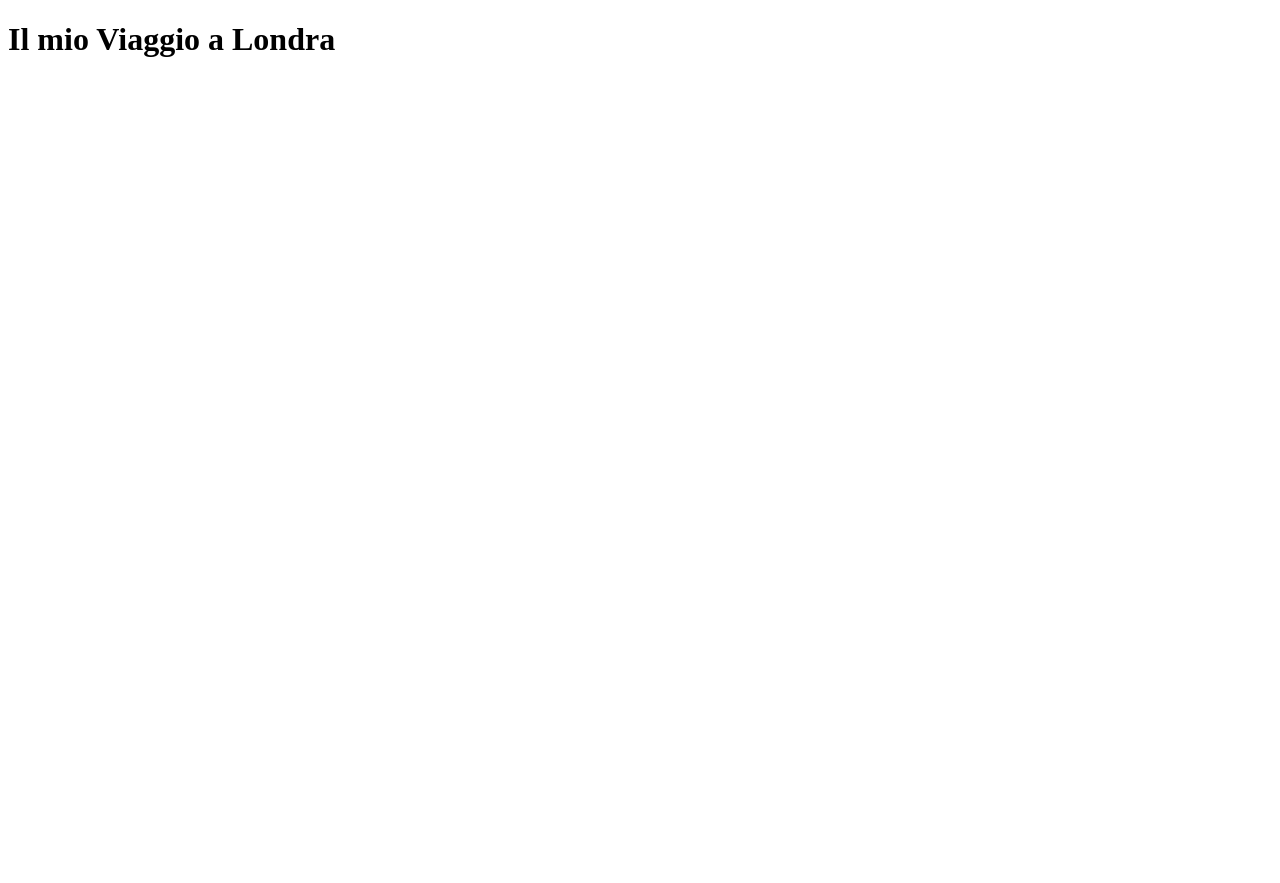
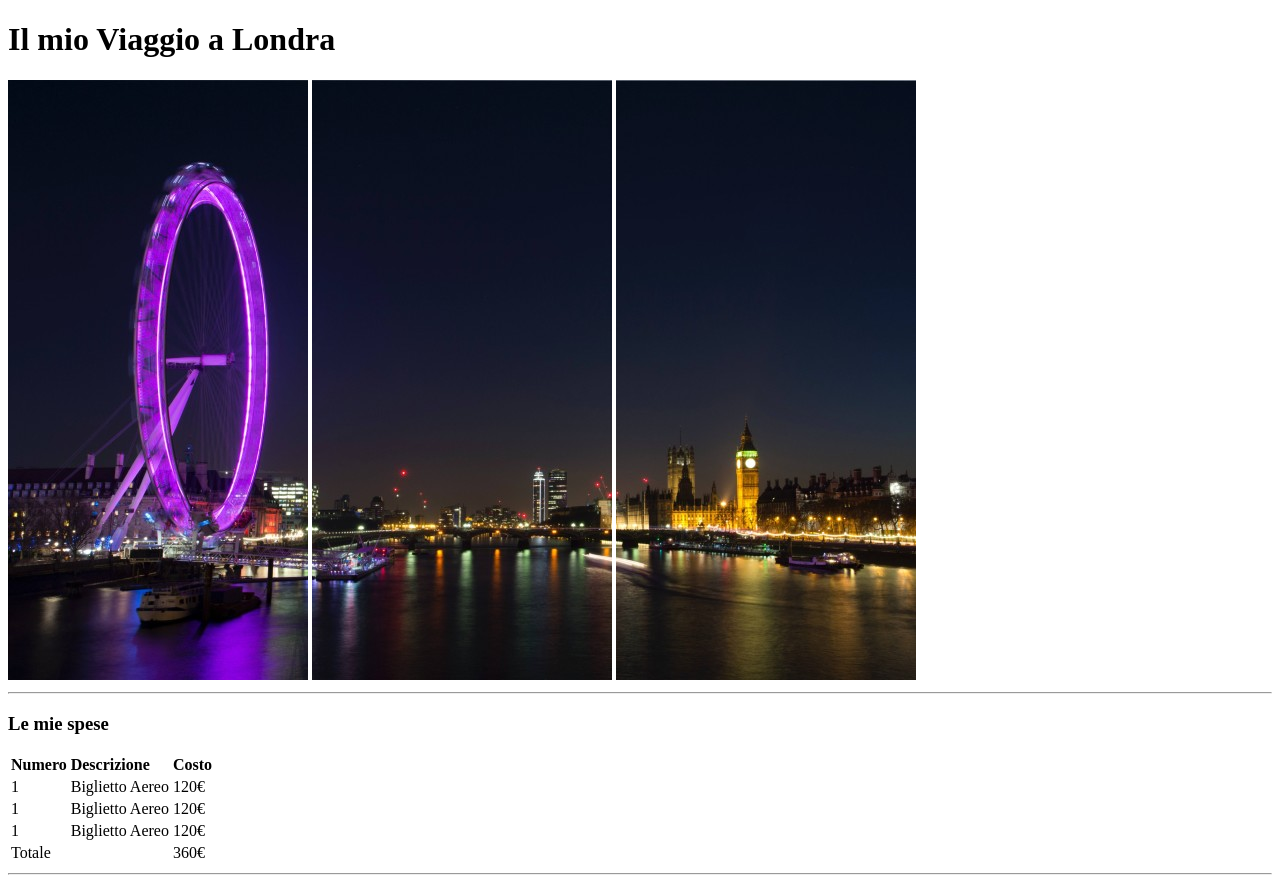
Before and after one commit to Deni0012/html-london-trip, a plain HTML site: page index.html in a window 1280 px wide. Before the commit the page ends 800 px from the top, so only its background shows below. Drawn offline with Linux system fonts and the light colour scheme.

Commit message:
inizio cose da fare

```diff
--- a/index.html
+++ b/index.html
@@ -6,7 +6,54 @@
     <title>London Trip</title>
 </head>
 <body>
-    <h1>Il mio Viaggio a Londra</h1>
+    <header>
+        <!--Inizio Intestazione-->
+       <h1>Il mio Viaggio a Londra</h1>
+       <img src="img/pexels-bill-emrich-230794-0.jpg" alt="immagine ruota">
+       <img src="img/pexels-bill-emrich-230794-1.jpg" alt="immagine ruota">
+       <img src="img/pexels-bill-emrich-230794-2.jpg" alt="immagine ruota">
+       <hr>
+        <!--Fine Intestazione-->
+    </header>
+    <main>
+        <!--Inizio lista spese-->
+       <h3>Le mie spese</h3>
+      <table>
+        <tr>
+            <td><strong>Numero</strong></td>
+            <td><strong>Descrizione</strong></td>
+            <td><strong>Costo</strong></td>
+        </tr>
+        <tr>
+            <td>1</td>
+            <td>Biglietto Aereo</td>
+            <td>120&euro;</td>
+        </tr>
+        <tr>
+            <td>1</td>
+            <td>Biglietto Aereo</td>
+            <td>120&euro;</td>
+        </tr>
+        <tr>
+            <td>1</td>
+            <td>Biglietto Aereo</td>
+            <td>120&euro;</td>
+        </tr>
+        <tr>
+            <td>Totale</td>
+            <td></td>
+            <td>360&euro;</td>
+        </tr>
+
+      </table>
+      <hr>
+      <!--Fine lista spese-->
+
+
+    </main>
+    <footer>
+
+    </footer>
 
 
 </body>
```
Also changed, not shown: img/pexels-bill-emrich-230794-0.jpg (added), img/pexels-bill-emrich-230794-1.jpg (added), img/pexels-bill-emrich-230794-2.jpg (added).
